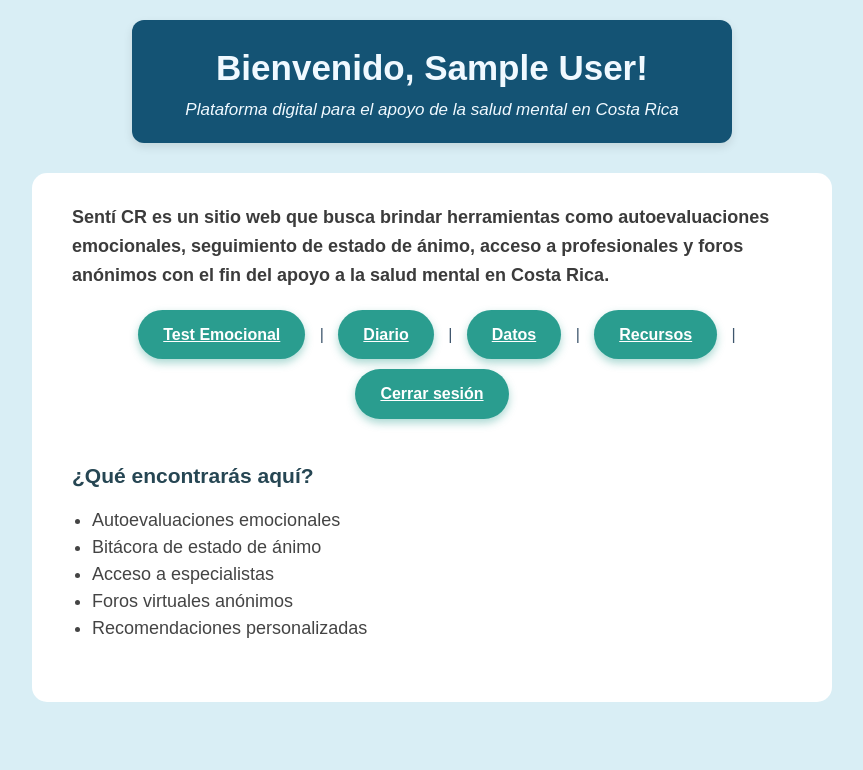
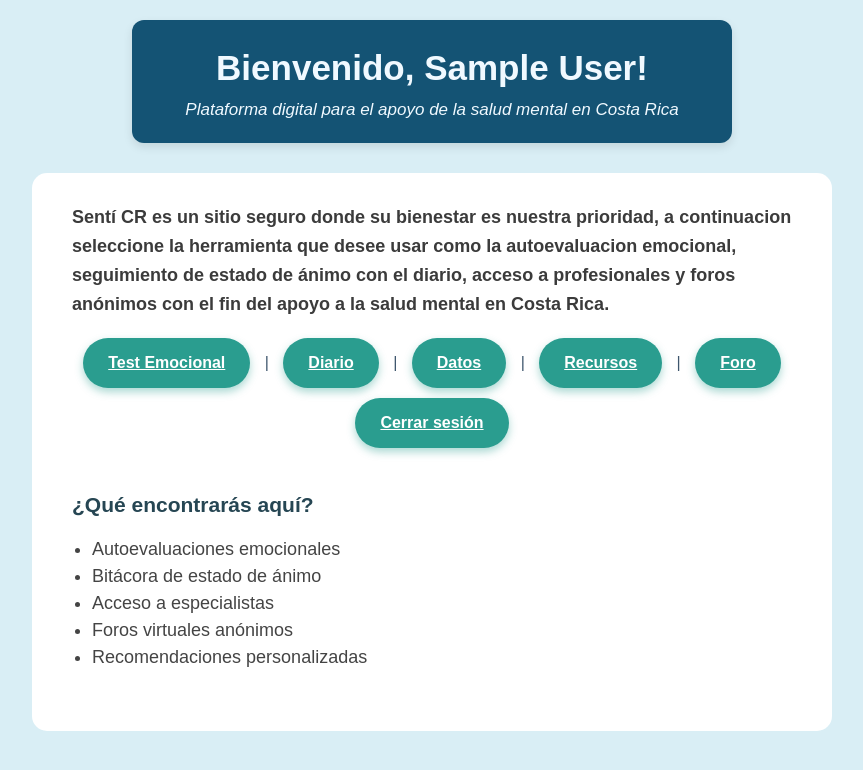
Before and after one commit to Akiro900/Senti_CR, a PHP site: page /inicio_usuario.php in a window 1280 px wide. Shown: the top 770 px of the page, without its empty margins (208-1071 px from the left). Run offline with PHP 8.4, Linux system fonts and the light colour scheme; the visitor is signed in with stand-in values (Sample User, id 1).

Commit message:
Boton de foro

```diff
--- a/diario.php
+++ b/diario.php
@@ -6,9 +6,6 @@ if ($_SERVER["REQUEST_METHOD"] === "POST") {
 
     // Formatear el contenido a guardar
     $entrada = "Fecha: $fecha\nEstado: $estado\nComentario: $comentario\n-----------------------\n";
-
-    // Guardar en archivo
-    file_put_contents("diario.txt", $entrada, FILE_APPEND);
 
     // Mostrar confirmación
     echo "<h2>Entrada del Diario Guardada</h2>";
--- a/index.html
+++ b/index.html
@@ -17,7 +17,9 @@
              seguimiento de estado de ánimo, acceso a profesionales y foros anónimos con el fin del apoyo a la salud mental en Costa Rica.</strong></p>
             <nav id="boton">
                 <a href="login.html">Iniciar Sesión</a> |
-                <a href="registro.html">Registrarse</a> |
+                <a href="foro/foro.html">Foro</a>|
+                <a href="registro.html">Registrarse</a>
+
             </nav>
         </section>
 
--- a/inicio_usuario.php
+++ b/inicio_usuario.php
@@ -24,13 +24,15 @@ $nombre = $_SESSION['nombre'];
 
     <main>
         <section>
-            <p><strong>Sentí CR es un sitio web que busca brindar herramientas como autoevaluaciones emocionales,
-            seguimiento de estado de ánimo, acceso a profesionales y foros anónimos con el fin del apoyo a la salud mental en Costa Rica.</strong></p>
+            <p><strong>Sentí CR es un sitio seguro donde su bienestar es nuestra prioridad, a continuacion seleccione la herramienta que desee usar como la autoevaluacion emocional,
+             seguimiento de estado de ánimo con el diario, acceso a profesionales y foros anónimos con el fin del apoyo a la
+              salud mental en Costa Rica.</strong></p>
             <nav id="boton">
                 <a href="test.html">Test Emocional</a> |
                 <a href="diario.html">Diario</a> |
                 <a href="datos.html">Datos</a> |
                 <a href="recursos.html">Recursos</a> |
+                <a href="foro/foro.html">Foro</a>
                 <a href="logout.php">Cerrar sesión</a>
             </nav>
         </section>
```
Also changed, not shown: foro/foro.html (+6 -6 lines).
